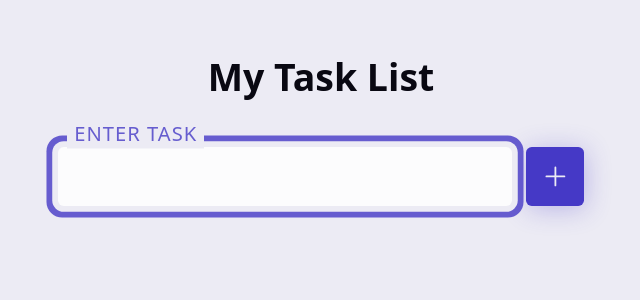
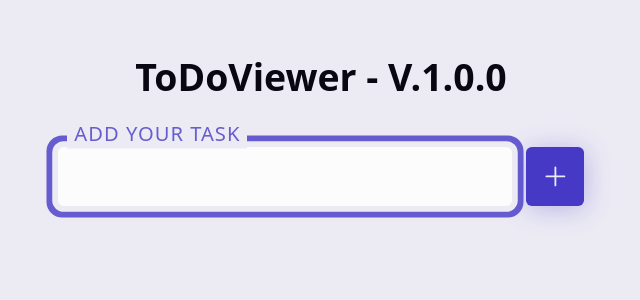
Before and after one commit to TmpOrgSpringBootToDo/ToDoFrontEnd, a React (Create React App) app: page / in a window 1280 px wide. Shown: the top 300 px of the page, without its empty margins (319-959 px from the left). Built offline with nearby package versions, Linux system fonts and the light colour scheme.

Commit message:
React route add

```diff
--- a/package.json
+++ b/package.json
@@ -16,6 +16,7 @@
     "react": "^18.2.0",
     "react-bootstrap": "^2.7.2",
     "react-dom": "^18.2.0",
+    "react-router-dom": "^6.8.1",
     "react-scripts": "5.0.1",
     "web-vitals": "^2.1.4"
   },
--- a/src/App.js
+++ b/src/App.js
@@ -53,7 +53,7 @@ function App() {
   return (
     <div className="container">
       <header>
-        <h1>My Task List</h1>
+        <h1>ToDoViewer - V.1.0.0</h1>
       </header>
       {
         isEditing && (
--- a/src/components/MainForm.jsx
+++ b/src/components/MainForm.jsx
@@ -36,7 +36,7 @@ const MainForm = ({ addTask }) => {
         <label
           htmlFor="task"
           className="label"
-        >Enter Task</label>
+        >ADD YOUR TASK</label>
       </div>
       <button
         className="btn"
```
Also changed, not shown: 1 other file (tests, documents, lock files or other folders).
